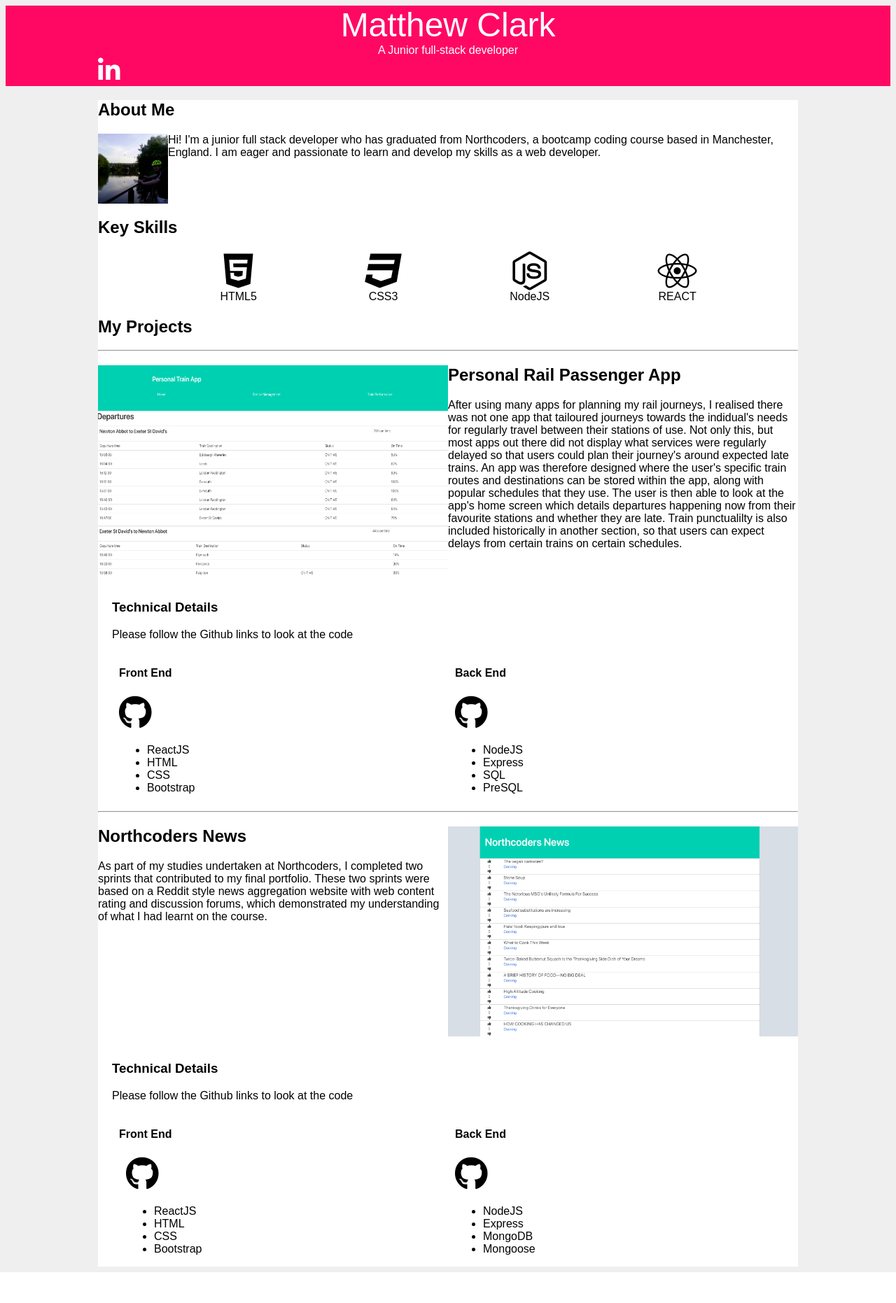
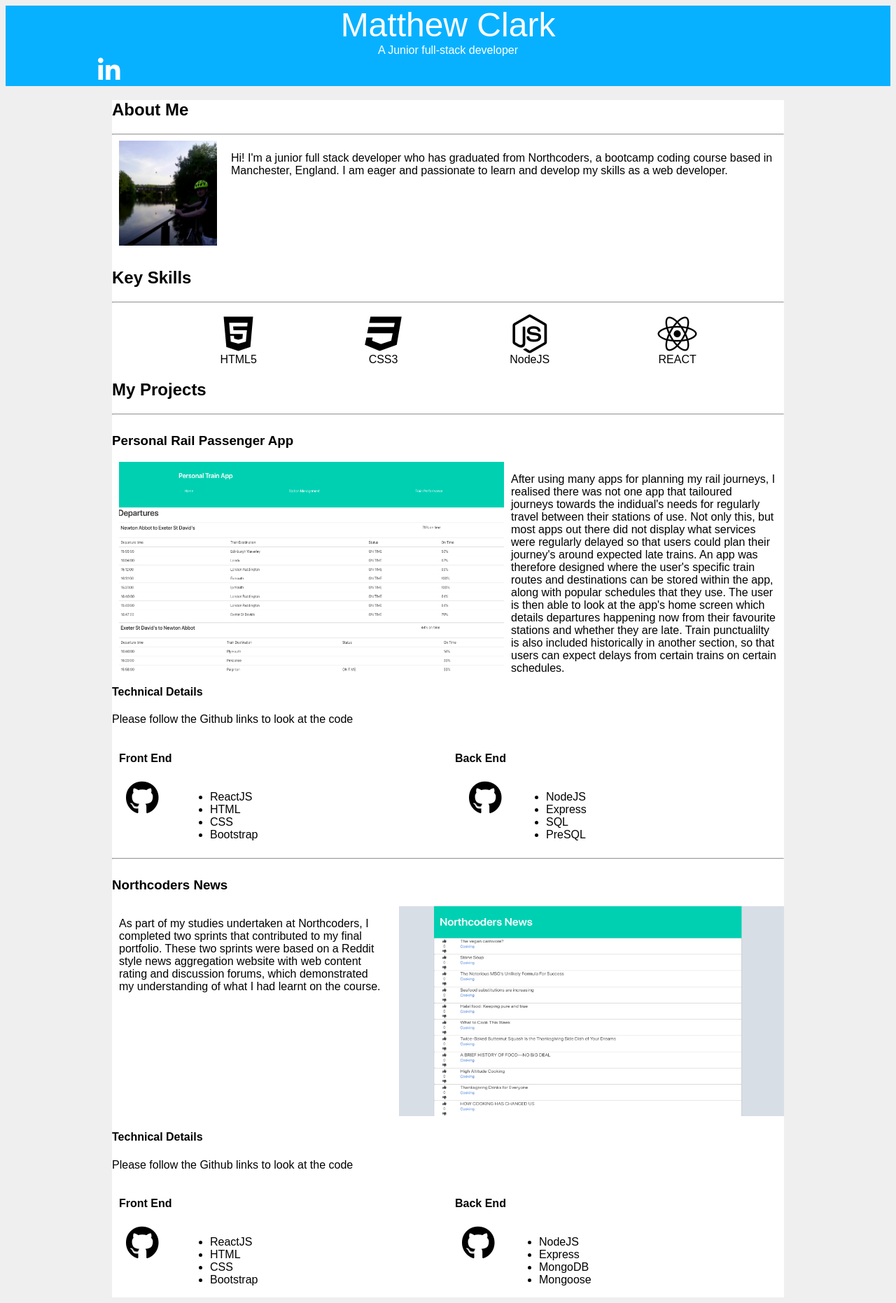
Before and after one commit to MatthewAClark/Personal_Profile, a PHP site: page /index.html in a window 1280 px wide. Shown: the whole page at 70% size. Before the commit the page ends 1818 px from the top, so only its background shows below. Run offline with PHP 8.4, Linux system fonts and the light colour scheme; some libraries are stand-ins or nearby versions.

Commit message:
Added more grid styling to tidy up layout

```diff
--- a/index.html
+++ b/index.html
@@ -1,69 +1,97 @@
 <!DOCTYPE html>
 <html>
+
 <head>
     <meta charset="utf-8" />
     <meta http-equiv="X-UA-Compatible" content="IE=edge">
     <title>Matthew Clark's space on the web</title>
     <meta name="viewport" content="width=device-width, initial-scale=1">
-    <link rel="stylesheet" href="https://use.fontawesome.com/releases/v5.6.3/css/all.css" integrity="sha384-UHRtZLI+pbxtHCWp1t77Bi1L4ZtiqrqD80Kn4Z8NTSRyMA2Fd33n5dQ8lWUE00s/" crossorigin="anonymous">
+    <link rel="stylesheet" href="https://use.fontawesome.com/releases/v5.6.3/css/all.css" integrity="sha384-UHRtZLI+pbxtHCWp1t77Bi1L4ZtiqrqD80Kn4Z8NTSRyMA2Fd33n5dQ8lWUE00s/"
+        crossorigin="anonymous">
     <link rel="stylesheet" href="path/to/font-awesome/css/font-awesome.min.css">
     <link rel="stylesheet" type="text/css" href="css/960_12_col.css" />
     <link rel="stylesheet" type="text/css" media="screen" href="styles/main.css" />
     <script src="main.js"></script>
 </head>
+
 <body>
     <div id='banner'>
         <div class="container">
-            <div id='bannerIntro' >
-                    <span id="bannerTitle">Matthew Clark</span><br>
+            <div id='bannerIntro'>
+                <span id="bannerTitle">Matthew Clark</span>
+                <br>
 
                 <span>A Junior full-stack developer</span>
             </div>
 
             <span style="font-size: 36px; color: #ffffff">
-                        <a href="https://www.linkedin.com/in/matthew-clark-517b63101/"  target="_blank" style="color: white">
-                        <i class="fab fa-linkedin-in"></i></a>
+                <a href="https://www.linkedin.com/in/matthew-clark-517b63101/" target="_blank" style="color: white">
+                    <i class="fab fa-linkedin-in"></i>
+                </a>
             </span>
         </div>
 
     </div>
-    <div class="container">
+    <div class="container container_12 clearfix technical">
         <div class="page">
 
 
             <h2>About Me</h2>
-        <div id="about">
-            <p style="height: 100px">
-                <img src="images/me.jpg" alt="profile pic" width="100" height="100" align="left" /> Hi! I'm a junior full stack developer who has graduated from Northcoders, a bootcamp coding course based in Manchester, England. I am eager and passionate to learn and develop my skills as a web developer.
+            <hr/>
+            <div id="about ">
+
+                <img src="images/me.jpg" alt="profile pic" width="150" height="150" align="left" class="grid_2" />
+
+
+                <p style="height: 150px" class="grid_10">
+                    Hi! I'm a junior full stack developer who has graduated from Northcoders, a bootcamp coding course based in Manchester, England.
+                    I am eager and passionate to learn and develop my skills as a web developer.
                 </p>
 
 
+
+
             </div>
+
             <div>
                 <h2>Key Skills</h2>
+                <hr/>
                 <ul class="keySkills">
-                    <li><div style="display: inline-block">
-                        <a href="https://developer.mozilla.org/en-US/docs/Web/Guide/HTML/HTML5"  target="_blank"><i class="fab fa-html5 icon"></i></a><br>
+                    <li>
+                        <div style="display: inline-block">
+                            <a href="https://developer.mozilla.org/en-US/docs/Web/Guide/HTML/HTML5" target="_blank">
+                                <i class="fab fa-html5 icon"></i>
+                            </a>
+                            <br>
                             <span>HTML5</span>
                         </div>
 
                     </li>
                     <li>
                         <div style="display: inline-block">
-                        <a href="https://developer.mozilla.org/en-US/docs/Web/CSS/CSS3"><i class="fab fa-css3 icon" target="_blank"></i></a><br>
+                            <a href="https://developer.mozilla.org/en-US/docs/Web/CSS/CSS3">
+                                <i class="fab fa-css3 icon" target="_blank"></i>
+                            </a>
+                            <br>
                             <span>CSS3</span>
                         </div>
                     </li>
                     <li>
                         <div style="display: inline-block">
-                                <a href="https://nodejs.org/en/" target="_blank"><i class="fab fa-node-js icon"></i></a><br>
+                            <a href="https://nodejs.org/en/" target="_blank">
+                                <i class="fab fa-node-js icon"></i>
+                            </a>
+                            <br>
                             <span>NodeJS</span>
                         </div>
 
                     </li>
                     <li>
                         <div style="display: inline-block">
-                                <a href="https://reactjs.org/" target="_blank">  <i class="fab fa-react icon"></i></a><br>
+                            <a href="https://reactjs.org/" target="_blank">
+                                <i class="fab fa-react icon"></i>
+                            </a>
+                            <br>
                             <span>REACT</span>
                         </div>
 
@@ -76,26 +104,51 @@
 
             <h2>My Projects</h2>
             <hr />
-        <div class="projectSection">
-                <img src="images/rail_passenger_app.png" alt="rail passenger app" width="500" height="300" align="left" />
-                <div class="paragraphDescription">
-                        <h2><a href="https://personal-train-app-nc-project.herokuapp.com/"> Personal Rail Passenger App </a></h2>
-                        <p>After using many apps for planning my rail journeys, I realised there was not one app that tailoured journeys towards the indidual's needs for regularly travel between their stations of use. Not only this, but most apps out there did not display what services were regularly delayed so that users could plan their journey's around expected late trains. An app was therefore designed where the user's specific train routes and destinations can be stored within the app, along with popular schedules that they use. The user is then able to look at the app's home screen which details departures happening now from their favourite stations and whether they are late. Train punctualilty is also included historically in another section, so that users can expect delays from certain trains on certain schedules.
+            <div class="projectSection technical container_12 clearfix">
+                <h3>
+                    <a href="https://personal-train-app-nc-project.herokuapp.com/"> Personal Rail Passenger App </a>
+                </h3>
+                <div class="grid_7">
+
+                    <img src="images/rail_passenger_app.png" alt="rail passenger app" width="550px" height="300" align="left" />
                 </div>
+
+
+                <div class="grid_5">
+
+
+                    <p>
+                        After using many apps for planning my rail journeys, I realised there was not one app that tailoured journeys towards the
+                        indidual's needs for regularly travel between their stations of use. Not only this, but most apps
+                        out there did not display what services were regularly delayed so that users could plan their journey's
+                        around expected late trains. An app was therefore designed where the user's specific train routes
+                        and destinations can be stored within the app, along with popular schedules that they use. The user
+                        is then able to look at the app's home screen which details departures happening now from their favourite
+                        stations and whether they are late. Train punctualilty is also included historically in another section,
+                        so that users can expect delays from certain trains on certain schedules.
+
 
 
 
                     </p>
-            <div class="technical container_12 clearfix">
-                    <h3>Technical Details</h3>
+                </div>
+
+
+                <div>
+                    <h4>Technical Details</h4>
                     <p>Please follow the Github links to look at the code</p>
+                    <h4 class="grid_6">Front End</h4>
+                    <h4 class="grid_6">Back End</h4>
                     <div class="grid_6">
-                        <h4>Front End</h4>
-                        <span style="font-size: 48px;">
-                            <a href='https://github.com/MatthewAClark/FE_NC_PROJECT_PUBLIC' target="_blank"><i class="fab fa-github"></i></a>
+
+                        <span style="font-size: 48px;" class="grid_1">
+                            <a href='https://github.com/MatthewAClark/FE_NC_PROJECT_PUBLIC' target="_blank">
+                                <i class="fab fa-github"></i>
+                            </a>
 
                         </span>
-                        <ul>
+                        <div>
+                            <ul class="grid_3">
                                 <li>
                                     ReactJS
                                 </li>
@@ -111,24 +164,33 @@
                             </ul>
                         </div>
 
+                    </div>
 
                     <div class="grid_6">
-                        <h4>Back End</h4>
-                        <span style="font-size: 48px;">
-                            <a href='https://github.com/MatthewAClark/BE_NC_PROJECT_PUBLIC' target="_blank"><i class="fab fa-github"></i></a>
+
+                        <div class="grid_1">
+                            <span style="font-size: 48px;" class="grid_2">
+                                <a href='https://github.com/MatthewAClark/BE_NC_PROJECT_PUBLIC' target="_blank">
+                                    <i class="fab fa-github"></i>
+                                </a>
 
                             </span>
-                        <ul><li>
+                        </div>
+
+                        <ul class="grid_3">
+                            <li>
                                 NodeJS
                             </li>
                             <li>
                                 Express
-                        </li><li>
+                            </li>
+                            <li>
                                 SQL
                             </li>
                             <li>
                                 PreSQL
-                        </li></ul>
+                            </li>
+                        </ul>
                     </div>
 
                 </div>
@@ -136,41 +198,73 @@
             </div>
             <hr />
 
-        <div class="projectSection">
-                <img class="projectImg" src="images/ncnews.png" alt="rail passenger app" width="500" height="300" align="right" />
+            <div class="projectSection technical container_12 clearfix">
+                <h3>
+                    <a href="https://sheltered-sands-86.herokuapp.com/
+                    https://github.com/MatthewAClark/FE_NC_NEWS_PUBLIC.git" target="_blank"> Northcoders News</a>
+                </h3>
+                <img class="projectImg" src="images/ncnews.png" alt="rail passenger app" width="550" height="300" align="right" class="grid_7"
+                />
                 <div class="paragraphDescription">
-                         <h2><a href="https://sheltered-sands-86.herokuapp.com/
-                            https://github.com/MatthewAClark/FE_NC_NEWS_PUBLIC.git" target="_blank"> Northcoders News</a></h2>
-                            <p>As part of my studies undertaken at Northcoders, I completed two sprints that contributed to my final portfolio. These two sprints were based on a Reddit style news aggregation website with web content rating and discussion forums, which demonstrated my understanding of what I had learnt on the course. </p>
+
+                    <p class="grid_5">As part of my studies undertaken at Northcoders, I completed two sprints that contributed to my final
+                        portfolio. These two sprints were based on a Reddit style news aggregation website with web content
+                        rating and discussion forums, which demonstrated my understanding of what I had learnt on the course.
+                    </p>
                 </div>
 
 
 
-            </p>
-            <div class="technical container_12 clearfix">
-                    <h3>Technical Details</h3>
-                    <p>Please follow the Github links to look at the code</p>
-                    <div class="grid_6">
 
 
-                    <h4>Front End</h4>
-                    <span style="font-size: 48px; " class="grid_6">
-                        <a href='https://github.com/MatthewAClark/FE_NC_NEWS_PUBLIC' target="_blank"><i class="fab fa-github "></i></a>
+                <h4>Technical Details</h4>
+                <p>Please follow the Github links to look at the code</p>
+
+
+
+                <h4 class="grid_6">Front End</h4>
+                <h4 class="grid_6">Back End</h4>
+
+                <div class="grid_6">
+                    <div class="grid_1">
+                        <span style="font-size: 48px; ">
+                            <a href='https://github.com/MatthewAClark/FE_NC_NEWS_PUBLIC' target="_blank">
+                                <i class="fab fa-github "></i>
+                            </a>
+
 
                         </span>
-                <ul class="grid_6"><li>ReactJS</li><li>HTML</li><li>CSS</li><li>Bootstrap</li></ul>
+                    </div>
 
+                    <div>
+                        <ul class="grid_4">
+                            <li>ReactJS</li>
+                            <li>HTML</li>
+                            <li>CSS</li>
+                            <li>Bootstrap</li>
+                        </ul>
                     </div>
-            <div class="grid_6">
-                <h4>Back End</h4>
-                <span style="font-size: 48px;">
-                    <a href='https://github.com/MatthewAClark/BE_NC_NEWS_PUBLIC' target="_blank"><i class="fab fa-github"></i></a>
+                </div>
+
+
+
+
+                <div class="grid_1">
+                    <span style="font-size: 48px;" class="grid_2">
+                        <a href='https://github.com/MatthewAClark/BE_NC_NEWS_PUBLIC' target="_blank">
+                            <i class="fab fa-github"></i>
+                        </a>
 
                     </span>
-           <ul><li>NodeJS</li><li>Express</li><li>MongoDB</li><li>Mongoose</ul>
                 </div>
 
-            </div>
+                <ul class="grid_2">
+                    <li>NodeJS</li>
+                    <li>Express</li>
+                    <li>MongoDB</li>
+                    <li>Mongoose</li>
+                </ul>
+                <!-- </div> -->
 
             </div>
 
@@ -183,4 +277,5 @@
 
 
 </body>
+
 </html>
--- a/styles/main.css
+++ b/styles/main.css
@@ -9,7 +9,7 @@ body {
 }
 
 #banner {
-    background-color: rgb(255,8,100)
+    background-color: rgb(8, 177, 255)
 
 
 }
@@ -78,7 +78,10 @@ a {
 .paragraphDescription {
     height: 300px;
 }
-
+/*
+.paragraphDescription p {
+    padding-left: 100px;
+} */
 img {
     display: block;
 }
```
Lines whose indentation alone changed are shown as unchanged.
